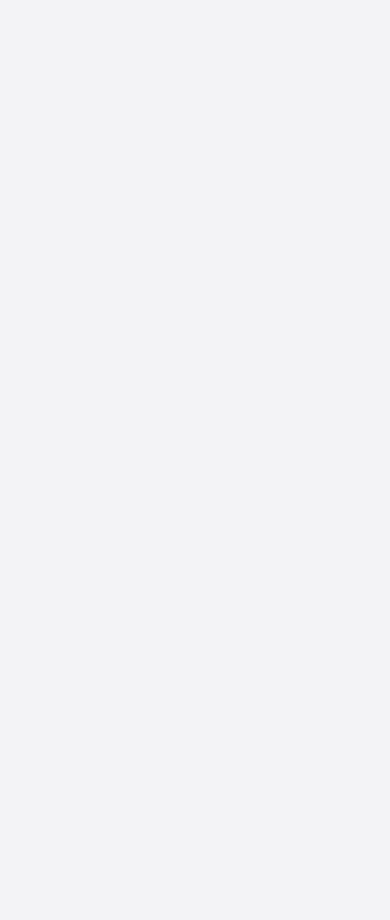
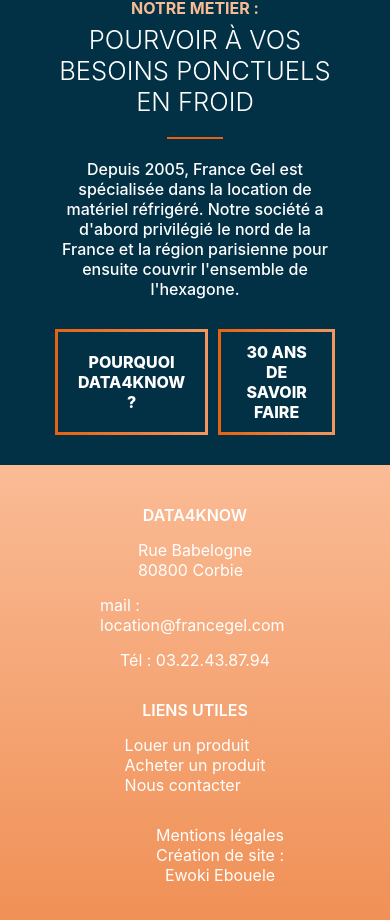
Before and after one commit to Ewoki-ebouele-ange/data4know-presentation, a React (Create React App) app: page / in a window 390 px wide. Shown: the part 7099-8019 px from the top of the page. Before the commit the page ends 6903 px from the top, so only its background shows below. Built offline with nearby package versions, Linux system fonts and the light colour scheme.

Commit message:
Last commit

```diff
--- a/src/components/Accueil/Accueil.css
+++ b/src/components/Accueil/Accueil.css
@@ -123,7 +123,7 @@
 
 .my_present{
     display: flex;
-    padding: 10px 90px ;
+    padding: 10px 90px 50px 90px ;
     background-color: rgb(238, 238, 238);
     margin-top: 30px;
     align-items: center;
@@ -165,6 +165,175 @@
     margin: 0;
 }
 
+.metier_desc{
+    display: flex;
+    background-color: rgb(2, 49, 70);
+    padding: 0 80px;
+    gap: 3rem;
+}
+
+.metier_desc img{
+    position: relative;
+    top: -25px;
+}
+
+.notre_metier{
+    display: flex;
+    flex-direction: column;
+    align-items: center;
+    padding: 50px;
+}
+
+.notre_metier h1{
+    margin: 0;
+    font-weight: 700;
+    font-size: 1rem;
+    text-transform: uppercase;
+    text-align: center;
+    color: #fabb95;
+    line-height: 2;
+    position: relative;
+}
+
+.notre_metier h2{
+    margin: 0;
+    color: white;
+    font-weight: 350;
+    font-size: 1.6rem;text-align: center;
+}
+
+.notre_metier p{
+    margin: 0;
+    text-align: center;
+    word-wrap: break-word;
+    font-size: 1rem;
+    color: white;
+    font-weight: 500;
+    padding-bottom: 30px;
+}
+
+.links{
+    display: flex;
+    width: 100%;
+    justify-content: space-between;
+}
+
+.link{
+    display: flex;
+    font-weight: 800;
+    padding: 3px;
+    background: linear-gradient(90deg, rgb(230, 98, 16) 0%, rgb(242, 151, 95) 100%);
+}
+
+.link span{
+    display: flex;
+    width: 100%;
+    background-color: rgb(2, 49, 70);
+    align-items: center;
+    justify-content: center;
+    padding: 10px 20px;
+    transition: all 1s ease;
+    text-align: center;
+}
+
+.link a{
+    text-transform: uppercase;
+    text-decoration: none;
+    color: white;
+}
+
+.link:hover > span{
+    transition: all 1s ease;
+    background: linear-gradient(90deg, rgb(230, 98, 16) 0%, rgb(242, 151, 95) 100%);
+}
+
+.footer{
+    display: flex;
+    background: linear-gradient(0deg,rgba(240,144,86,1) 0%,rgba(250,187,149,1) 100%);
+    color: #fff;
+    padding: 40px 100px;
+    gap: 100px;
+}
+
+.site_information{
+    display: flex;
+    flex-direction: column;
+    gap: 15px;
+}
+
+.liens_utiles{
+    display: flex;
+    flex-direction: column;
+    gap: 15px;
+}
+
+.ment_leg{
+    display: flex;
+    flex-direction: column;
+    align-items: center;
+    justify-content: center;
+    padding: 60px 0 60px 350px;
+}
+
+.tit{
+    font-weight: 600;
+}
+
+.site_information span a, .liens_utiles span a, .ment_leg span a{
+    text-decoration: none;
+    color: #fff;
+}
+
+.site_information span a:hover, .liens_utiles span a:hover, .ment_leg span a:hover{
+    text-decoration: underline;
+}
+
+@media(max-width:800px) {
+    .footer{
+        flex-direction: column;
+        align-items: center;
+        justify-content: center;
+        gap: 30px !important;
+    }
+    .site_information{
+        align-items: center;
+        justify-content: center;
+    }
+    .liens_utiles{
+        align-items: center;
+        justify-content: center;
+    }
+    .ment_leg{
+        padding: 0;
+    }
+}
+
+
+@media(max-width:1200px) {
+    .metier_desc{
+       flex-direction: column;
+       align-items: center;
+        gap: 2px;
+        padding: 20px;
+    }
+
+    .metier_desc img{
+        top: 0;
+        width: 40%;
+    }
+    .notre_metier{padding: 10px;width: 80%;}
+    .links{
+        gap: 10px;
+    }
+    .footer{
+        gap: 50px;
+    }
+
+    .ment_leg{
+        padding-left: 100px;
+    }
+}
+
 @media(max-width:990px) {
     .location_meuble{
         flex-direction: column;
@@ -176,6 +345,13 @@
     }
     .image_acc img{
         width: 100%;
+    }
+    .ment_leg{
+        padding-left: 50px;
+    }
+
+    .ment_leg span{
+        text-align: center;
     }
 }
 
--- a/src/components/Accueil/Accueil.jsx
+++ b/src/components/Accueil/Accueil.jsx
@@ -95,6 +95,42 @@
                     <p>Lorem ipsum dolor sit amet consectetur adipisicing elit. Quibusdam accusantium recusandae voluptate modi impedit similique dolor? A neque</p>
                 </div>
             </div>
+            <div className="metier_desc">
+                <img src={Img} alt="Boulot"/>
+                <div className="notre_metier">
+                    <h1>NOTRE METIER :</h1>
+                    <h2>POURVOIR À VOS BESOINS PONCTUELS EN FROID</h2>
+                    <span className="hr1"></span>
+                    <p>Depuis 2005, France Gel est spécialisée dans la location de matériel réfrigéré. Notre société a d'abord privilégié le nord de la France et la région parisienne pour ensuite couvrir l'ensemble de l'hexagone.</p>
+                    <div className="links">
+                        <span  className="link"><span><a href="#">Pourquoi data4know ?</a></span></span>
+                        <span  className="link"><span><a href="#">30 ans de savoir faire</a></span></span>
+                    </div>
+                </div>
+            </div>
+            <div className="footer">
+                <div className="site_information">
+                    <span className="tit">DATA4KNOW</span>
+                    <span>
+                    <a href="#">Rue Babelogne </a><br />
+                    <a href="#">80800 Corbie</a>
+                    </span>
+                    <span>mail : <a href="#">location@francegel.com</a></span>
+                    <span>Tél : <a href="#">03.22.43.87.94</a></span>
+                </div>
+                <div className="liens_utiles">
+                    <span className="tit">LIENS UTILES</span>
+                    <span>
+                    <a href="#">Louer un produit </a><br />
+                    <a href="#"> Acheter un produit </a> <br />
+                    <a href="#">Nous contacter</a>
+                    </span>
+                </div>
+                <div className="ment_leg">
+                   <span> Mentions légales</span>
+                   <span>Création de site : <a href="#">Ewoki Ebouele</a></span>
+                </div>
+            </div>
         </div>
     )
 }
```
